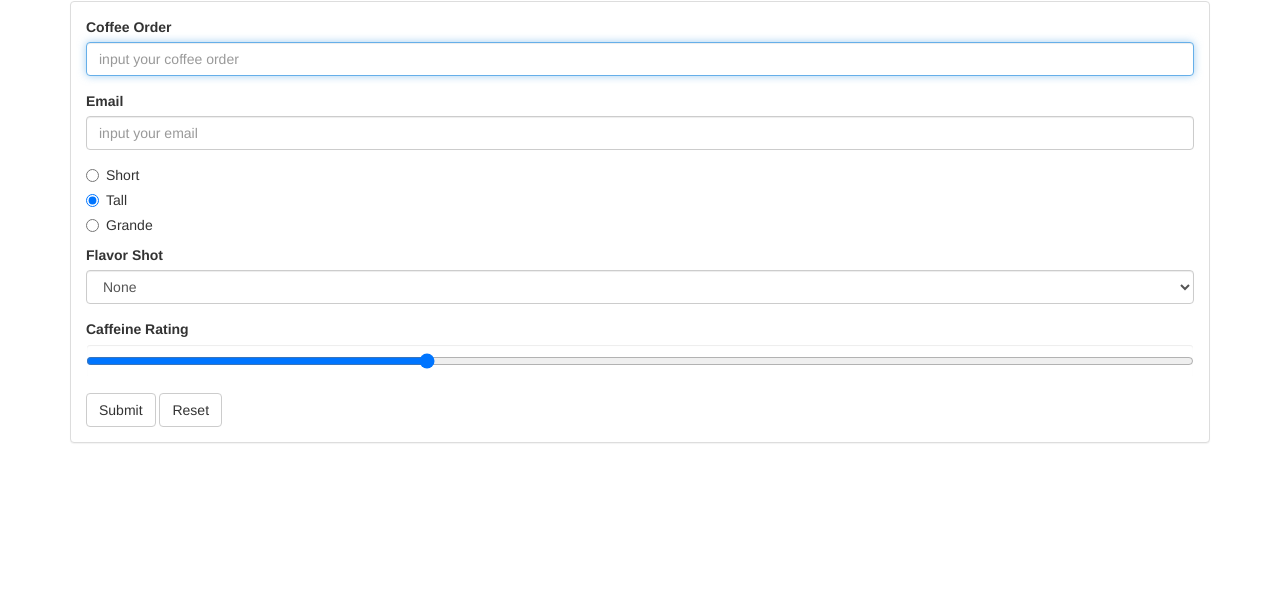
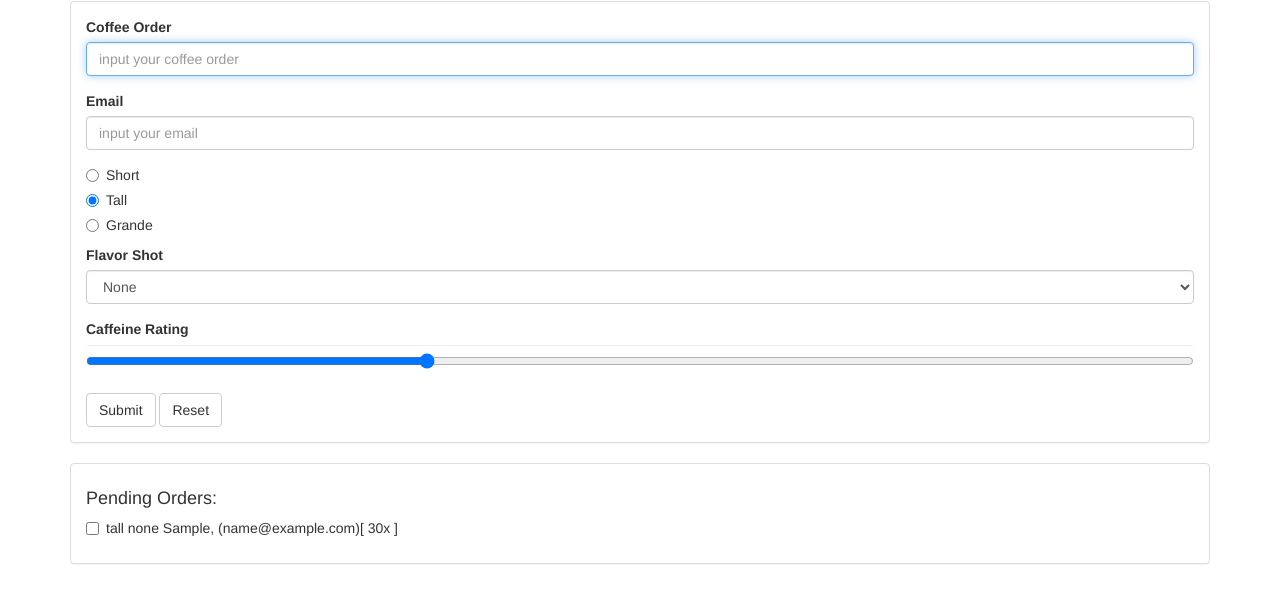
Before and after one commit to YouJianDianPu/CoffeeRun, a plain HTML site: page index.html in a window 1280 px wide. Both pictures are taken after typing "Sample", "name@example.com" into the empty fields and a click on the button "Submit". Shown: the part 69-672 px from the top of the page. Drawn offline with nearby package versions, Linux system fonts and the light colour scheme.

Commit message:
add pending list

```diff
--- a/index.html
+++ b/index.html
@@ -58,11 +58,21 @@
 				</form>
 			</div>
 		</div>
+
+		<div class="panel panel-default">
+			<div class="panel-body">
+				<h4>Pending Orders:</h4>
+				<div data-coffee-order="checklist">
+				</div>
+			</div>
+		</div>
 	</section>
 
 <script type="text/javascript" src="https://cdnjs.cloudflare.com/ajax/libs/jquery/2.1.4/jquery.min.js"></script>
 <!-- 表单处理逻辑代码 -->
 <script type="text/javascript" src="./js/formhandler.js"></script>
+
+<script type="text/javascript" src="./js/checklist.js"></script>
 <!-- 管理增删改查模块代码	 -->
 <script type="text/javascript" src="./js/datastore.js"></script>
 <!-- 管理美食车模块创建、交付订单，打印订单列表代码，调用datastore.js中暴露的api -->
--- /dev/null
+++ b/js/checklist.js
@@ -0,0 +1,68 @@
+(function(window){
+	'use strict';
+
+	var App = window.App || {};
+	var $ = window.jQuery;
+
+	function CheckList(selector){
+		if(!selector){
+			throw new Error('NO SELECTOR PROVIDED!');
+		}
+
+		this.$element = $(selector);
+		if(this.$element.length === 0){
+			throw new Error('COULD NOT FIND ELEMENT WITH SELECTOR: ' + selector);
+		}
+	}
+
+	CheckList.prototype.addClickHnadler = function(fn){
+		this.$element.on('click', 'input', function(e){
+			var email = e.target.value;
+			this.removeRow(email);
+			fn(email);
+		}.bind(this));
+	}
+
+	CheckList.prototype.addRow = function(coffeeOrder){
+		//移除匹配相应邮箱地址的现有行
+		this.removeRow(coffeeOrder.emailAddress);
+
+		var rowElement = new Row(coffeeOrder);
+
+		this.$element.append(rowElement.$element);
+	}
+
+	CheckList.prototype.removeRow = function(email){
+		this.$element
+			.find('[value="' + email + '"]')
+			.closest('[data-coffee-order="checkbox"]')
+			.remove();
+	}
+
+	function Row(coffeeOrder){
+		var $div = $('<div></div>', {
+			'data-coffee-order': 'checkbox',
+			'class': 'checkbox'
+		});
+		var $label = $('<label></label>');
+		var $checkbox = $('<input></input>', {
+			type: 'checkbox',
+			value: coffeeOrder.emailAddress
+		});
+		var $description = coffeeOrder.size + ' ';
+		$description += coffeeOrder.flavor + ' ';
+		$description += coffeeOrder.coffee + ', ';
+		$description += '(' + coffeeOrder.emailAddress + ')';
+		$description += '[ ' + coffeeOrder.strength + 'x ]';
+
+		$label.append($checkbox);
+		$label.append($description);
+		$div.append($label);
+
+		this.$element = $div;
+
+	}
+
+	App.CheckList = CheckList;
+	window.App = App;
+})(window);
--- a/js/main.js
+++ b/js/main.js
@@ -2,17 +2,25 @@
 	'use strict';
 
 	var FORM_SELECTOR = '[data-coffee-order="form"]';
+	var CHECKLIST_SELECTOR = '[data-coffee-order="checklist"]';
 	var App = window.App;
 	var Truck = App.Truck;
 	var DataStore = App.DataStore;
 	var FormHandler = App.FormHandler;
+	var CheckList = App.CheckList;
 
 	// 实例化
 	var myTruck = new Truck('cor-001', new DataStore());
 	//将myTruck暴露到全局变量中，以便让函数外能访问到函数内的变量、
 	window.myTruck = myTruck;
 
+	var checkList = new CheckList(CHECKLIST_SELECTOR);
+	checkList.addClickHnadler(myTruck.deliverOrder.bind(myTruck));
+
 	var formHandler = new FormHandler(FORM_SELECTOR);
-	formHandler.addSubmitHandler(myTruck.createOrder.bind(myTruck));
+	formHandler.addSubmitHandler(function(data){
+		myTruck.createOrder.call(myTruck, data);
+		checkList.addRow.call(checkList, data);
+	});
 	console.log(formHandler);
 })(window)
```
